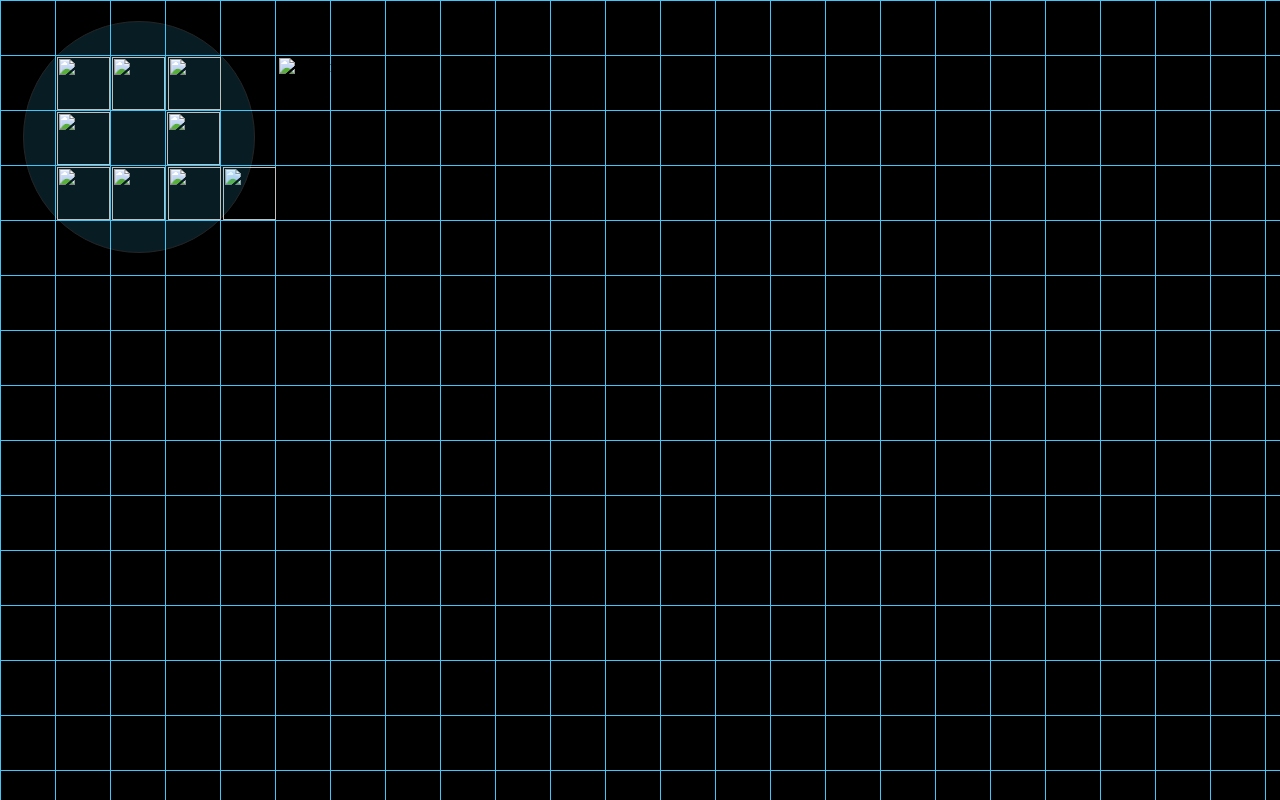
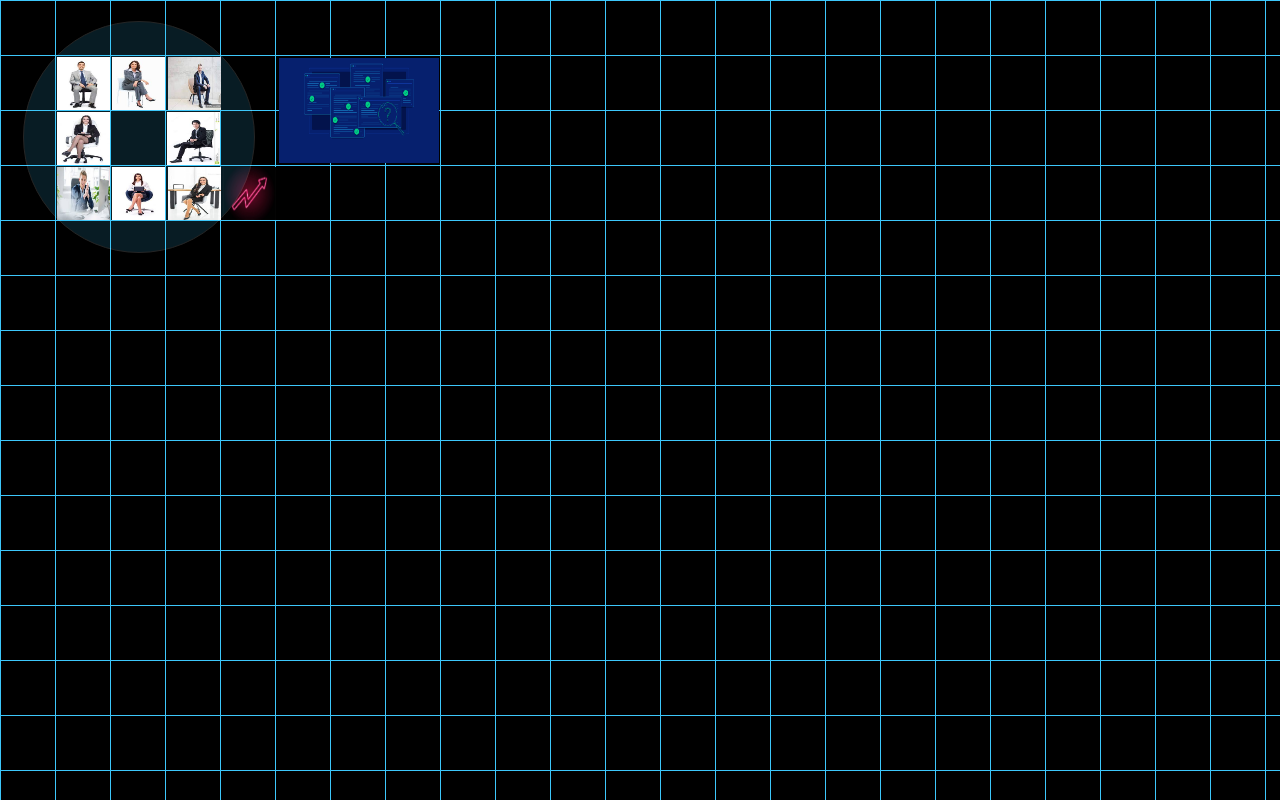
Before and after one commit to kashish-1496/ui-design-sih, a plain HTML site: page index.html in a window 1280 px wide. Drawn offline with Linux system fonts and the light colour scheme.

Commit message:
Update index.html

```diff
--- a/index.html
+++ b/index.html
@@ -12,24 +12,24 @@
     <div id="container1">
         <div id="group1">
             <div id="lane1">
-                <img src="img/peer 1.jpg" class="peer1">
-                <img src="img/woman peer1.jpg" class="peer2">
-                <img src="img/peer2.jpg" class="peer3">
+                <img src="peer 1.jpg" class="peer1">
+                <img src="woman peer1.jpg" class="peer2">
+                <img src="peer2.jpg" class="peer3">
             </div>
             <div id="lane2">
-                <img src="img/woman peer2.jpg" class="peer4">
-                <img src="img/peer3.jpg" class="peer5">
+                <img src="woman peer2.jpg" class="peer4">
+                <img src="peer3.jpg" class="peer5">
             </div>
             <div id="lane3">
-                <img src="img/peer4.jpg" class="peer6">
-                <img src="img/woman peer3.jpg" class="peer7">
-                <img src="img/woman peer4.jpg" class="peer8">
-                <img src="img/neon final.jpg" class="arrow">
+                <img src="peer4.jpg" class="peer6">
+                <img src="woman peer3.jpg" class="peer7">
+                <img src="woman peer4.jpg" class="peer8">
+                <img src="neon final.jpg" class="arrow">
 
 
             </div>
         </div>
-        <img src="img/final screen2.png" alt="Screen Share" id="screenshare1">
+        <img src="final screen2.png" alt="Screen Share" id="screenshare1">
         <div id="circle"></div>
 
     </div>
```
